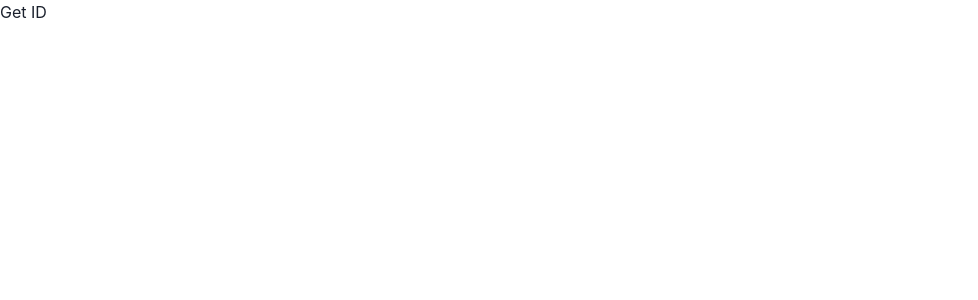
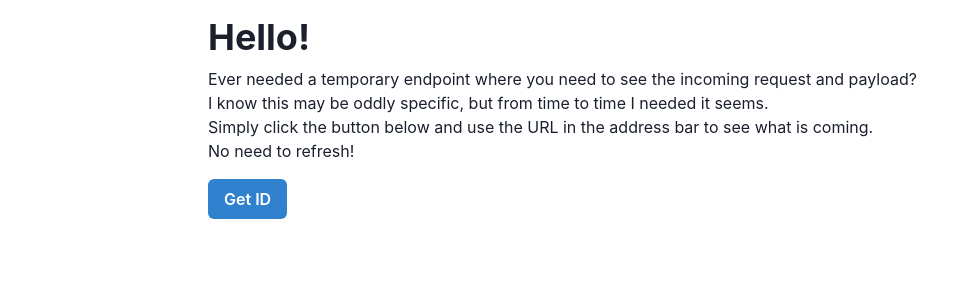
Before and after one commit to gokhanarkan/webhook_view, a Next.js app in the folder app/: page / in a window 1280 px wide. Shown: the top 300 px of the page, without its empty margins (0-978 px from the left). Built offline with nearby package versions, Linux system fonts and the light colour scheme.

Commit message:
Some tweaks

```diff
--- a/app/pages/index.js
+++ b/app/pages/index.js
@@ -1,10 +1,11 @@
 import Head from "next/head";
 import { useRouter } from "next/router";
+import { Button, Box, Container, Heading, Text } from "@chakra-ui/react";
 
 export default function Home() {
   const router = useRouter();
   const getId = () => {
-    fetch("http://localhost:3001")
+    fetch(`${process.env.NEXT_PUBLIC_SERVER_URL}/create`)
       .then((response) => response.json())
       .then((data) => {
         router.push(data.id);
@@ -19,15 +20,27 @@ export default function Home() {
         <link rel="icon" href="/favicon.ico" />
       </Head>
 
-      <main>
-        <button
-          onClick={getId}
-          className="inline-flex items-center px-2.5 py-1.5 border border-transparent text-xs font-medium rounded shadow-sm text-white bg-indigo-600 hover:bg-indigo-700 focus:outline-none focus:ring-2 focus:ring-offset-2 focus:ring-indigo-500"
-        >
-          {" "}
-          Get ID{" "}
-        </button>
-      </main>
+      <Container maxW="4xl" mt={4} mx="auto">
+        <Heading mb={2}>Hello!</Heading>
+        <Box my={2}>
+          <Text>
+            Ever needed a temporary endpoint where you need to see the incoming
+            request and payload?
+          </Text>
+          <Text>
+            I know this may be oddly specific, but from time to time I needed it
+            seems.
+          </Text>
+          <Text>
+            Simply click the button below and use the URL in the address bar to
+            see what is coming.
+          </Text>
+          <Text>No need to refresh!</Text>
+        </Box>
+        <Button colorScheme="blue" mt={2} onClick={getId}>
+          Get ID
+        </Button>
+      </Container>
     </div>
   );
 }
--- a/events.js
+++ b/events.js
@@ -16,6 +16,7 @@ export const getRequests = (req, res) => {
     return res.status(400).json({ error: "user not found" });
 
   clients[client].response = res;
+  clients[client].closed = false;
 
   // Create headers
   res.writeHead(200, {
@@ -30,8 +31,7 @@ export const getRequests = (req, res) => {
 
   req.on("close", () => {
     console.log(`${client} Connection closed`);
-    // TODO: Delete client and their requests
-    // clients = clients.filter((c) => c !== client);
+    clients[client].closed = true;
   });
 };
 
--- a/package.json
+++ b/package.json
@@ -20,7 +20,6 @@
     "express": "^4.18.1",
     "helmet": "^5.1.0",
     "hpp": "^0.2.3",
-    "morgan": "^1.10.0",
     "nanoid": "^3.3.4",
     "xss-clean": "^0.1.1"
   }
```
Also changed, not shown: app/pages/[id].js (+20 -9 lines), server.js (+7 -10 lines), 1 other file (tests, documents, lock files or other folders).
